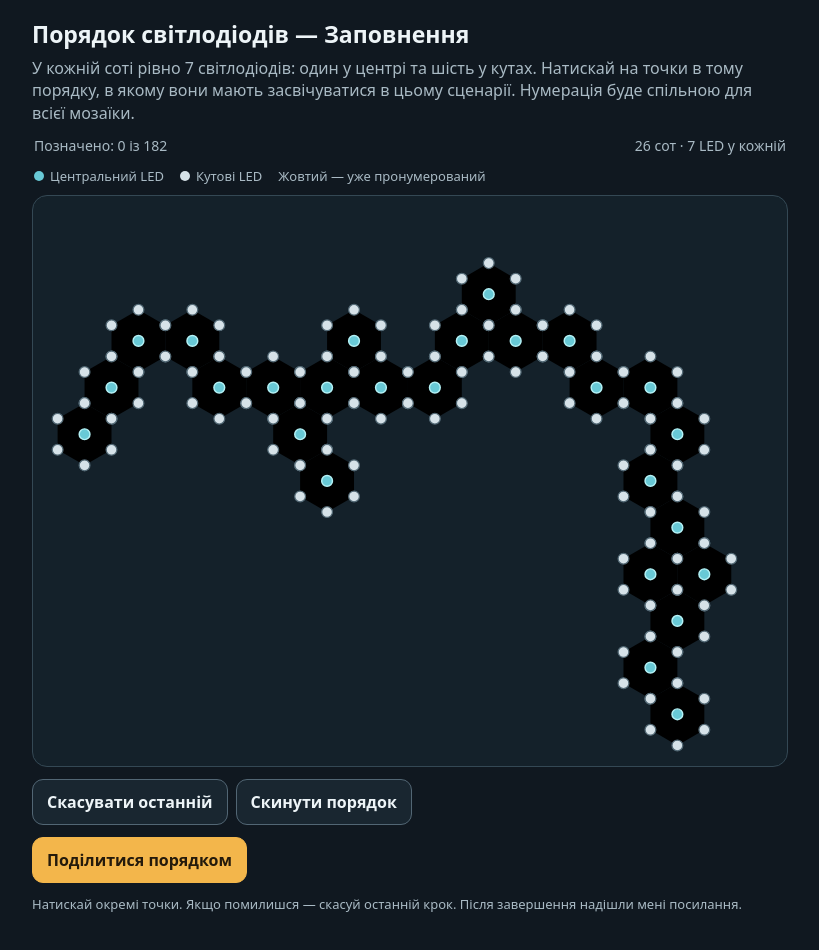
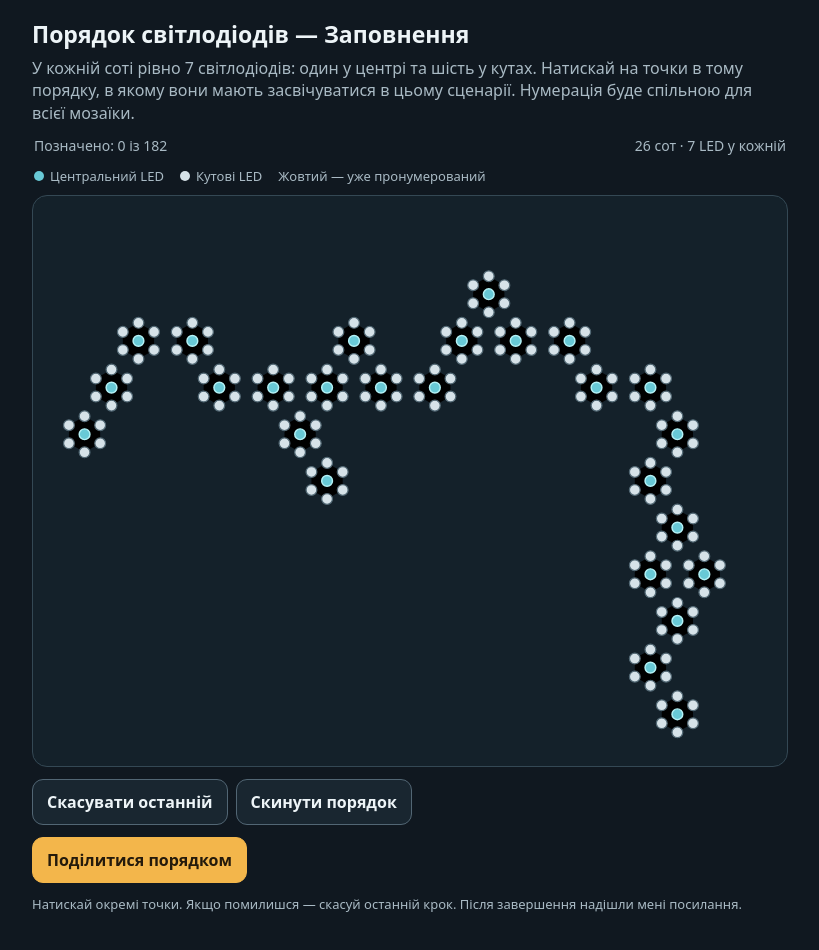
Before and after one commit to DenZel011/Firelight, a plain HTML site: page hex-grid/fill-led-order.html in a window 1280 px wide. Shown: the whole page, without its empty margins (230-1049 px from the left). Drawn offline with Linux system fonts and the light colour scheme.

Commit message:
Move hex LEDs inside each cell

```diff
--- a/hex-grid/fill-led-order.html
+++ b/hex-grid/fill-led-order.html
@@ -51,7 +51,7 @@ button.primary{background:var(--active);color:#241a0b;border-color:var(--active)
   const numbered=new Map(order.map((v,i)=>[key(v.cell,v.pos),i+1]));
   for(const id of ids){
    const r=Math.floor(id/cols),c=id%cols,x=m+c*dx+(r%2)*dx/2,y=m+r*dy;
-   const points=Array.from({length:6},(_,i)=>{const a=(-90+i*60)*Math.PI/180;return [x+R*Math.cos(a),y+R*Math.sin(a)]});
+   const ledRadius=R*0.58;const points=Array.from({length:6},(_,i)=>{const a=(-90+i*60)*Math.PI/180;return [x+ledRadius*Math.cos(a),y+ledRadius*Math.sin(a)]});
    const polygon=el('polygon',{points:points.map(p=>p.join(',')).join(' ')});svg.append(polygon);
    const positions=[[x,y],...points];
    positions.forEach(([px,py],pos)=>{
```
